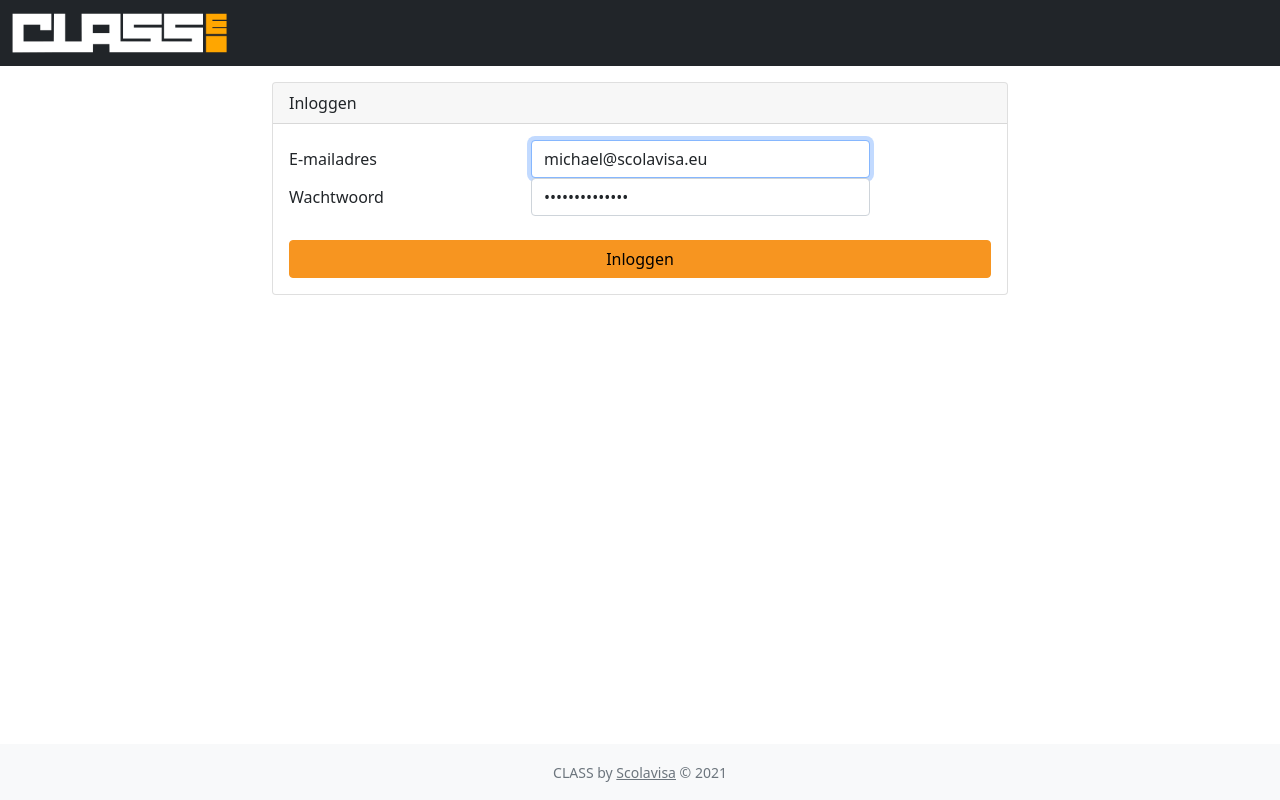
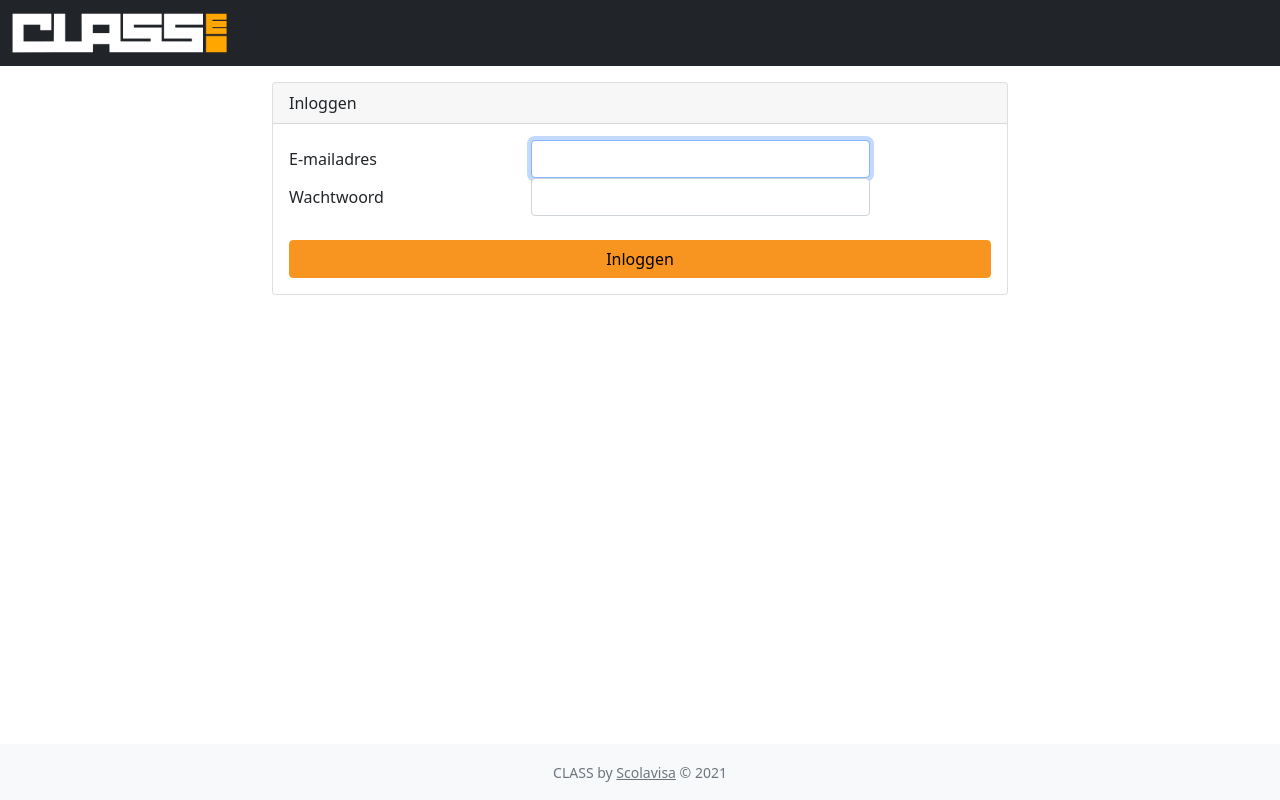
Before and after one commit to Scolavisa/ClassE, a Vue app: page /login in a window 1280 px wide. Built offline with nearby package versions, Linux system fonts and the light colour scheme; no server answers; what v-tooltip would draw is missing.

Commit message:
fix auth and add favicon. add PWA facilities

```diff
--- a/package.json
+++ b/package.json
@@ -3,7 +3,8 @@
   "version": "0.0.0",
   "scripts": {
     "dev": "vite",
-    "build": "vite build",
+    "build:prod": "vite build",
+    "build:test": "vite build --mode test",
     "preview": "vite preview"
   },
   "dependencies": {
--- a/src/composables/UseAuth.js
+++ b/src/composables/UseAuth.js
@@ -7,14 +7,20 @@ const authenticated = ref(false);
 export default function useAuth() {
 
     const signIn = async (email, password) => {
-        await axios.get(import.meta.env.VITE_APP_CSRF_URL);
+        console.log("Getting cookie with axios");
+        await axios.get(import.meta.env.VITE_APP_CSRF_URL, {
+            withCredentials: true
+        });
+
+        console.log("Got response. Signing in with axios");
         await axios.post(
             import.meta.env.VITE_APP_LOGIN_URL,
-            {email, password},
+            { email, password },
             {
                 withCredentials: true
             }
         );
+        console.log("testing if user is authenticated");
         await setUser();
     };
 
@@ -23,19 +29,25 @@ export default function useAuth() {
             import.meta.env.VITE_APP_LOGOUT_URL,
             {},
             {
-                withCredentials: true
+                withCredentials: true,
             }
         );
         await setUser();
     };
 
+    /**
+     * tries during a session if we have a valid user (user is logged in)
+     * if not: set authenticated to false
+     * the login page will show up in that case.
+     * @returns {Promise<void>}
+     */
     const setUser = async () => {
         try {
             const resp = await axios.get(`${import.meta.env.VITE_APP_API_BASE_URL}/user`, {
                 withCredentials: true
             });
             authenticated.value = true;
-            user.value = resp.data;
+            user.value = resp.data.data;
         } catch (e) {
             authenticated.value = false;
             user.value = null;
--- a/src/views/LoginPage.vue
+++ b/src/views/LoginPage.vue
@@ -55,12 +55,8 @@ import { useRouter } from "vue-router";
 import useAuth from "@/composables/UseAuth";
 
 const error = ref('');
-// during dev
-const email = ref('michael@scolavisa.eu');
-const password = ref('8Q4K)jKeN#P8IJ');
-// prod
-// const email = ref('');
-// const password = ref('');
+const email = ref('');
+const password = ref('');
 
 const router = useRouter();
 const { authenticated, signIn } = useAuth();
@@ -70,7 +66,7 @@ const handleSubmit = async () => {
     if (authenticated.value) {
         router.replace({name: 'home'});
     } else {
-        error.value = "login not successful";
+        error.value = "login was not successful";
     }
 };
 
--- a/vite.config.js
+++ b/vite.config.js
@@ -21,4 +21,4 @@ export default defineConfig({
         vue(),
         VitePWA({})
     ]
-})
+});
```
Also changed, not shown: 2 other files (tests, documents, lock files or other folders).
